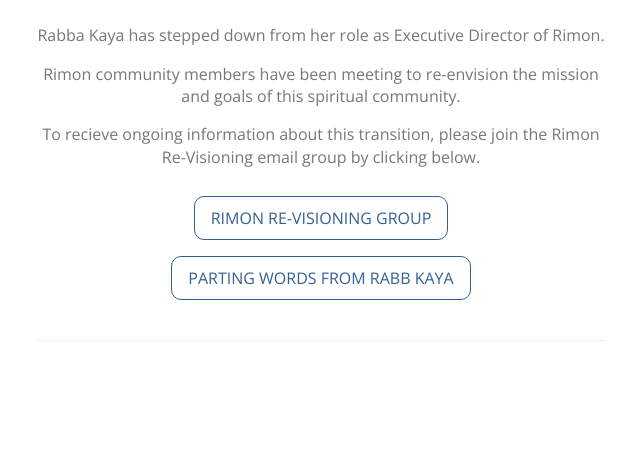
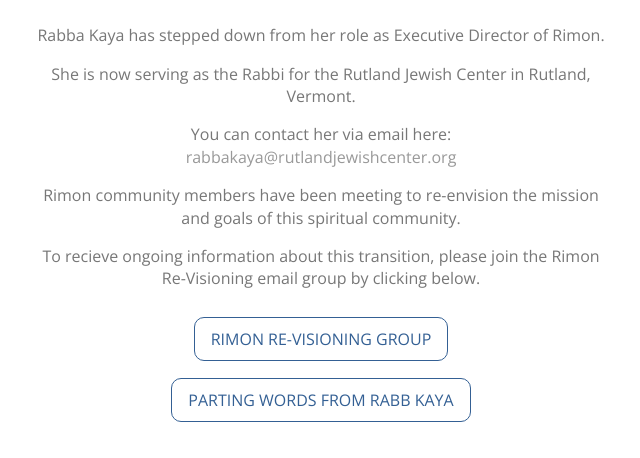
Before and after one commit to petertwise/rimonberkshires, a plain HTML site: page index.html in a window 1280 px wide. Shown: the part 278-736 px from the top of the page, without its empty margins (319-959 px from the left). Drawn offline with nearby package versions, Linux system fonts and the light colour scheme.

Commit message:
add email link, requested text change

```diff
--- a/index.html
+++ b/index.html
@@ -28,6 +28,28 @@
     <section>
       <h1>Rimon in Transition</h1>
       <p>Rabba Kaya has stepped down from her role as Executive Director of Rimon.</p>
+      <p>She is now serving as the Rabbi for the Rutland Jewish Center in Rutland, Vermont.</p>
+      <p>You can contact her via email here:<br>
+        <script type="text/javascript">
+        //<![CDATA[
+        <!--
+        var x="function f(x){var i,o=\"\",l=x.length;for(i=0;i<l;i+=2) {if(i+1<l)o+=" +
+        "x.charAt(i+1);try{o+=x.charAt(i);}catch(e){}}return o;}f(\"ufcnitnof x({)av" +
+        " r,i=o\\\"\\\"o,=l.xelgnhtl,o=;lhwli(e.xhcraoCedtAl(1/)3=!29{)rt{y+xx=l;=+;" +
+        "lc}tahce({)}}of(r=i-l;1>i0=i;--{)+ox=c.ahAr(t)i};erutnro s.buts(r,0lo;)f}\\" +
+        "\"(0),1\\\"\\\\5=*?? Qa3A03\\\\\\\\\\\\t5\\\\02\\\\\\\\nW\\\\\\\\22\\\\02\\" +
+        "\\00\\\\\\\\33\\\\01\\\\02\\\\\\\\20\\\\02\\\\03\\\\\\\\02\\\\01\\\\03\\\\\\"+
+        "\\30\\\\03\\\\01\\\\\\\\07\\\\00\\\\01\\\\\\\\05\\\\03\\\\01\\\\\\\\05\\\\0" +
+        "4\\\\03\\\\\\\\22\\\\04\\\\02\\\\\\\\5%00\\\\\\\\32\\\\03\\\\00\\\\\\\\\\\\" +
+        "n1\\\\00\\\\\\\\<=.<xe05\\\\0z\\\\13\\\\0k\\\\80;'p%2m02\\\\\\\\>*d$-;(3' 1" +
+        "+7(TZRYVZMMvEMTYRRPOM6_02\\\\\\\\^DAEKF07\\\\0x\\\\36\\\\0D\\\\RD>w |29twbr" +
+        "f|<d~ecjoxnd\\\"\\\\f(;} ornture;}))++(y)^(iAtdeCoarchx.e(odrChamCro.fngriS" +
+        "t+=;o27=1y%){++;i<l;i=0(ior;fthnglex.l=\\\\,\\\\\\\"=\\\",o iar{vy)x,f(n io" +
+        "ctun\\\"f)\")"                                                               ;
+        while(x=eval(x));
+        //-->
+        //]]>
+        </script></p>
       <p>Rimon community members have been meeting to re-envision
         the mission and goals of this spiritual community.</p>
       <p>To recieve ongoing
```
